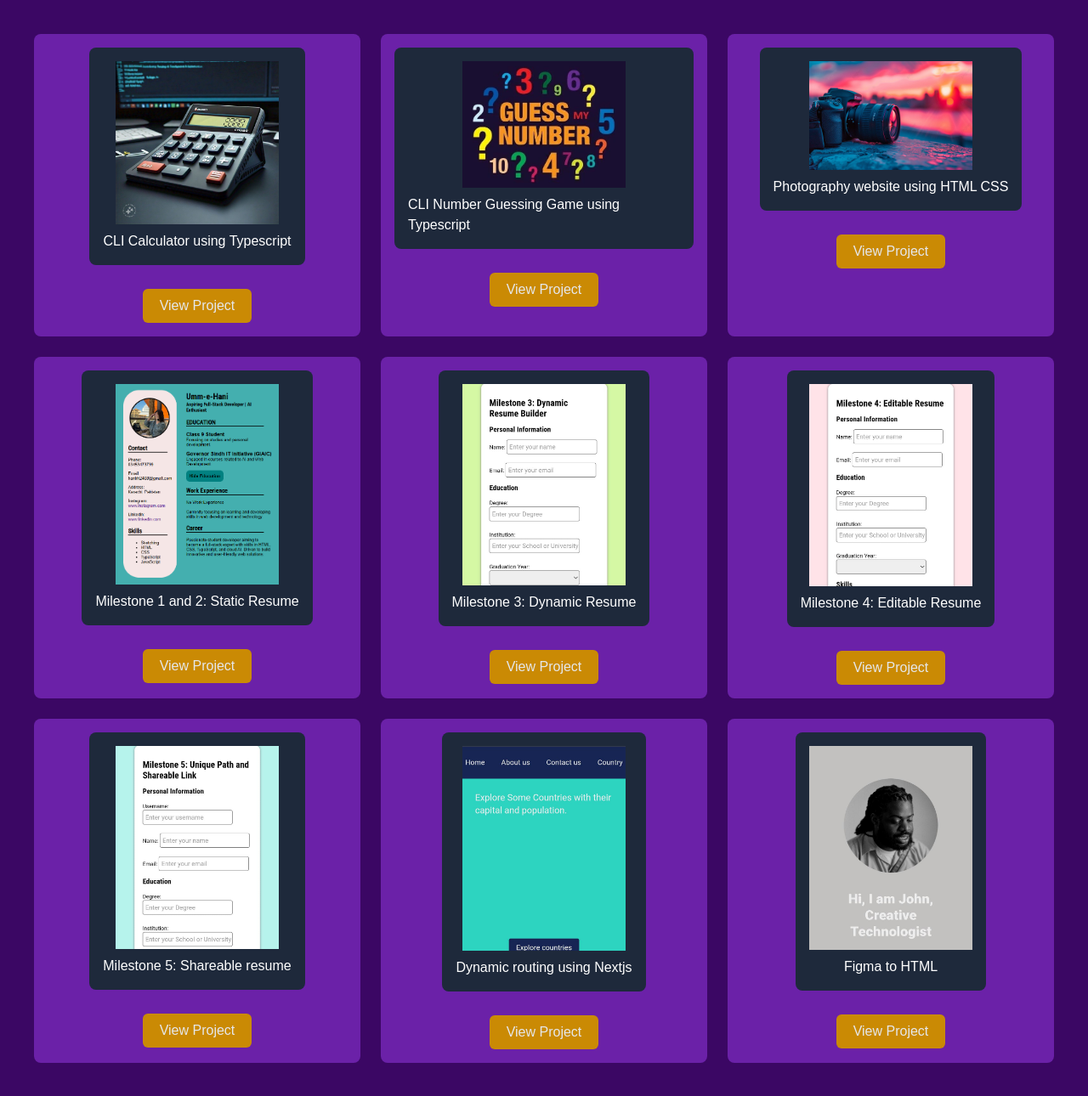
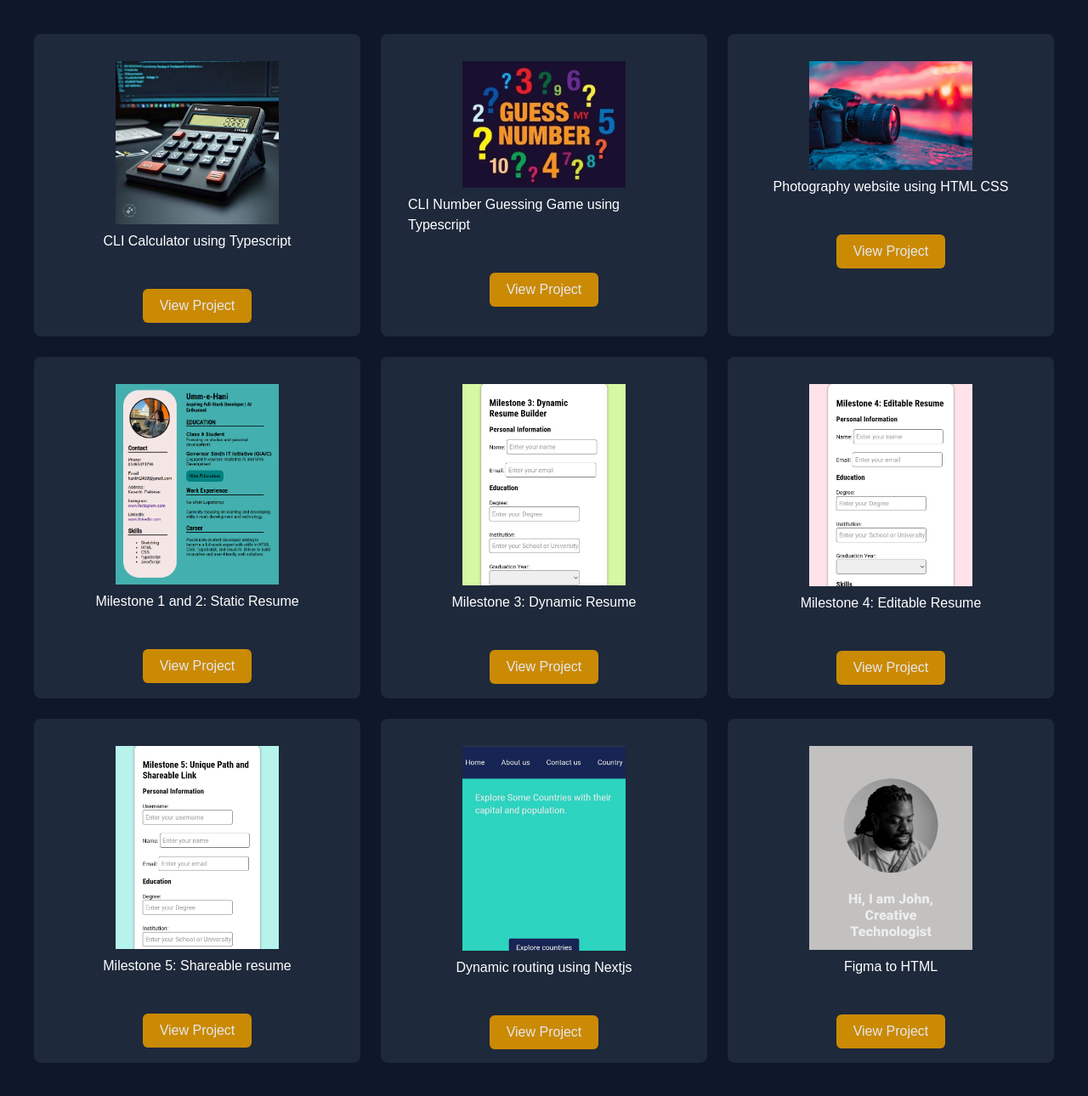
Before and after one commit to Umm-e-Hani02/portfolio-using-next-js-assignment, a Next.js app: page /components/projects in a window 1280 px wide. Shown: the whole page at 85% size. Built offline with nearby package versions, Linux system fonts and the light colour scheme.

Commit message:
Update page.tsx

```diff
--- a/src/app/components/projects/page.tsx
+++ b/src/app/components/projects/page.tsx
@@ -3,10 +3,10 @@ import ButtonCard from "../card/ButtonCard";
 
 export default function Projects() {
     return (
-        <section className="bg-purple-950 flex justify-center items-center min-h-screen" id="projects">
+        <section className="bg-slate-900 flex justify-center items-center min-h-screen text-gray-200" id="projects">
             <div className="grid grid-cols-3 gap-6 p-10">
 
-                <div className="bg-purple-800 p-4 rounded-lg flex flex-col items-center">
+                <div className="bg-slate-800 p-4 rounded-lg flex flex-col items-center">
                     <ProjectCard
                         imageSrc="/images/project1.jpeg"
                         imageAlt="CLI Calculator using Typescript"
@@ -16,7 +16,7 @@ export default function Projects() {
                     href="https://github.com/Umm-e-Hani02/CLI-Calculator.git"/>
                 </div>
 
-                <div className="bg-purple-800 p-4 rounded-lg flex flex-col items-center">
+                <div className="bg-slate-800 p-4 rounded-lg flex flex-col items-center">
                     <ProjectCard
                         imageSrc="/images/project2.jpeg"
                         imageAlt="CLI Number Guessing Game using Typescript"
@@ -26,7 +26,7 @@ export default function Projects() {
                     href="https://github.com/Umm-e-Hani02/CLI-ATM-Machine.git"/>
                 </div>
 
-                <div className="bg-purple-800 p-4 rounded-lg flex flex-col items-center">
+                <div className="bg-slate-800 p-4 rounded-lg flex flex-col items-center">
                     <ProjectCard
                         imageSrc="/images/project3.jpeg"
                         imageAlt="Photography website using HTML CSS"
@@ -36,7 +36,7 @@ export default function Projects() {
                     href="https://photography-website-lyart.vercel.app/"/>
                 </div>
 
-                <div className="bg-purple-800 p-4 rounded-lg flex flex-col items-center">
+                <div className="bg-slate-800 p-4 rounded-lg flex flex-col items-center">
                     <ProjectCard
                         imageSrc="/images/project4.jpeg"
                         imageAlt="Milestone 1 and 2: Static Resume"
@@ -46,7 +46,7 @@ export default function Projects() {
                     href="https://hackathon-milestones1-2-journey.vercel.app/"/>
                 </div>
 
-                <div className="bg-purple-800 p-4 rounded-lg flex flex-col items-center">
+                <div className="bg-slate-800 p-4 rounded-lg flex flex-col items-center">
                     <ProjectCard
                         imageSrc="/images/project5.jpeg"
                         imageAlt="Milestone 3: Dynamic Resume"
@@ -56,7 +56,7 @@ export default function Projects() {
                     href="https://hackathon-milestones3-journey.vercel.app/"/>
                 </div>
 
-                <div className="bg-purple-800 p-4 rounded-lg flex flex-col items-center">
+                <div className="bg-slate-800 p-4 rounded-lg flex flex-col items-center">
                     <ProjectCard
                         imageSrc="/images/project6.jpeg"
                         imageAlt="Milestone 4: Editable Resume"
@@ -66,7 +66,7 @@ export default function Projects() {
                     href="https://hackathon-milestones4-journey.vercel.app/"/>
                 </div>
 
-                <div className="bg-purple-800 p-4 rounded-lg flex flex-col items-center">
+                <div className="bg-slate-800 p-4 rounded-lg flex flex-col items-center">
                     <ProjectCard
                         imageSrc="/images/project7.jpeg"
                         imageAlt="Milestone 5: Shareable resume"
@@ -76,7 +76,7 @@ export default function Projects() {
                     href="https://hackathon-milestones5-journey.vercel.app/"/>
                 </div>
 
-                <div className="bg-purple-800 p-4 rounded-lg flex flex-col items-center">
+                <div className="bg-slate-800 p-4 rounded-lg flex flex-col items-center">
                     <ProjectCard
                         imageSrc="/images/project8.jpeg"
                         imageAlt="Dynamic routing using Nextjs"
@@ -86,7 +86,7 @@ export default function Projects() {
                     href="https://country-listing-teal.vercel.app/"/>
                 </div>
 
-                <div className="bg-purple-800 p-4 rounded-lg flex flex-col items-center">
+                <div className="bg-slate-800 p-4 rounded-lg flex flex-col items-center">
                     <ProjectCard
                         imageSrc="/images/project9.jpeg"
                         imageAlt="Figma to HTMl"
```
